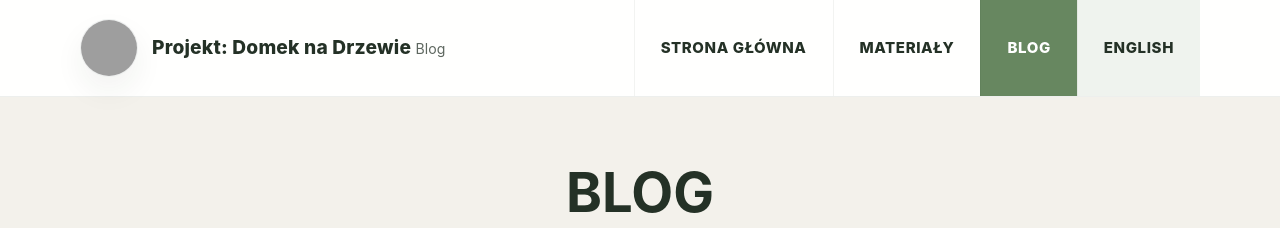
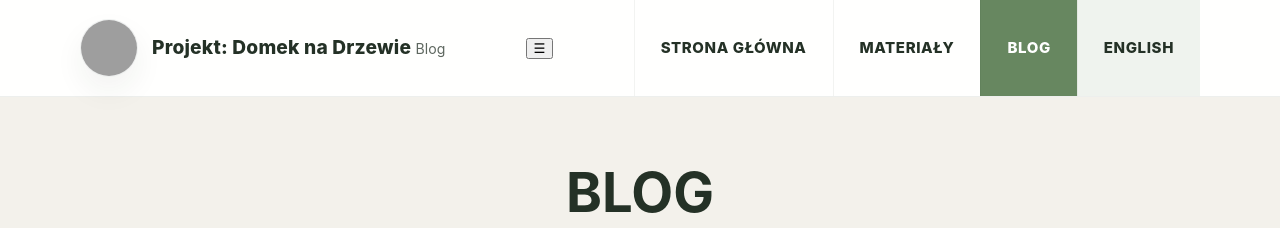
Before and after one commit to akonkia/domeknadrzewie, a Jekyll site: the page built from blog/index.html, in a window 1280 px wide. Shown: the top 228 px of the page. Built offline with Jekyll 4.4.1, drawn with Linux system fonts in a browser that asks for light colours; grey boxes are pictures that could not be loaded.

Commit message:
Update default.html

```diff
--- a/_layouts/default.html
+++ b/_layouts/default.html
@@ -169,7 +169,7 @@
           <span class="brand-subtitle">Blog</span>
         </span>
       </a>
-
+<button class="menu-toggle" aria-label="Toggle menu">☰</button>
       <nav class="nav-links" aria-label="Navigation">
         <a href="{% if page.lang == 'en' %}/en/{% else %}/{% endif %}">
           <span class="nav-label">
```
